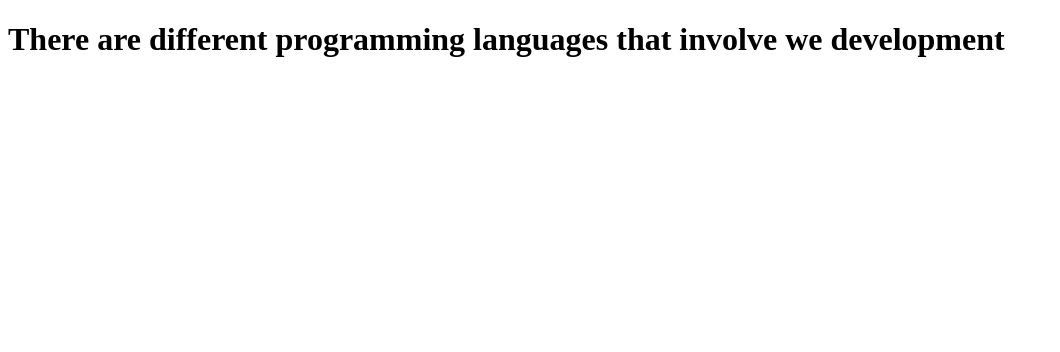
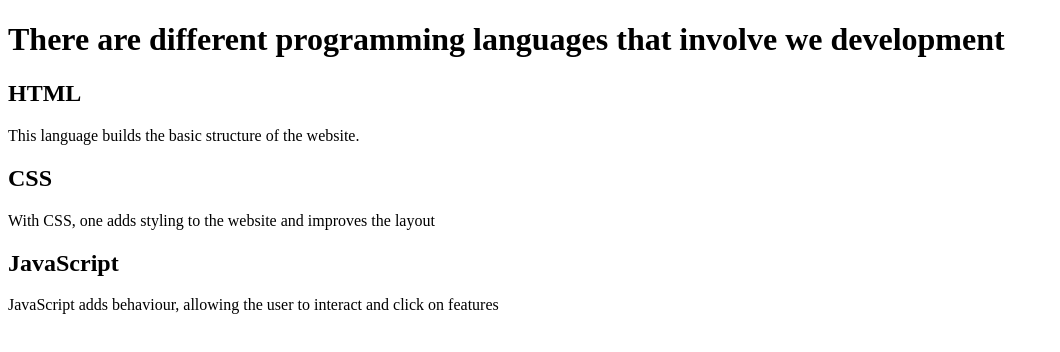
Before and after one commit to robynainsley21/Wednes, a plain HTML site: page index.html in a window 1280 px wide. Shown: the whole page, without its empty margins (0-1060 px from the left). Drawn offline with Linux system fonts and the light colour scheme.

Commit message:
Add subheadings

```diff
--- a/index.html
+++ b/index.html
@@ -10,6 +10,21 @@
       <h1>
         There are different programming languages that involve we development
       </h1>
+      <section>
+        <h2>HTML</h2>
+        <p>This language builds the basic structure of the website.</p>
+      </section>
+      <section>
+        <h2>CSS</h2>
+        <p>With CSS, one adds styling to the website and improves the layout</p>
+      </section>
+      <section>
+        <h2>JavaScript</h2>
+        <p>
+          JavaScript adds behaviour, allowing the user to interact and click on
+          features
+        </p>
+      </section>
     </header>
   </body>
 </html>
```
